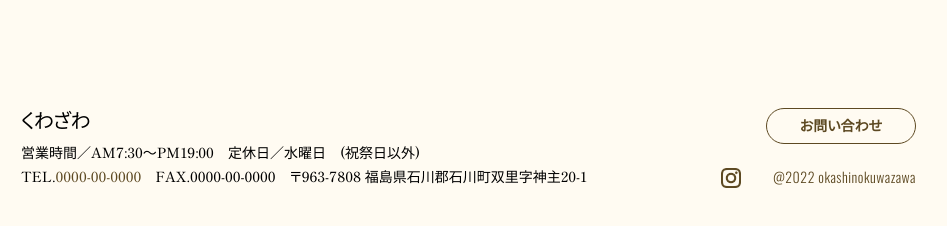
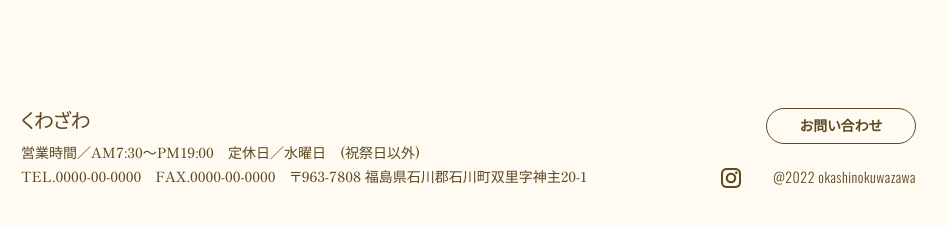
Before and after one commit to sachi-y/wagashi_site, a plain HTML site: page index.html in a window 1280 px wide. Shown: the part 6651-6877 px from the top of the page, 224-1171 px from the left. Drawn offline with nearby package versions, Linux system fonts and the light colour scheme.

Commit message:
commit(2.1)

```diff
--- a/css/sp.scss
+++ b/css/sp.scss
@@ -1848,6 +1848,7 @@ a {
         margin: 0;
         padding: 0;
         & p {
+            color: #5D4922;
             &:nth-child(1) {
                 font-size: 20px;
                 line-height: 20px;
```
Also changed, not shown: css/sp.css, 1 other file.
